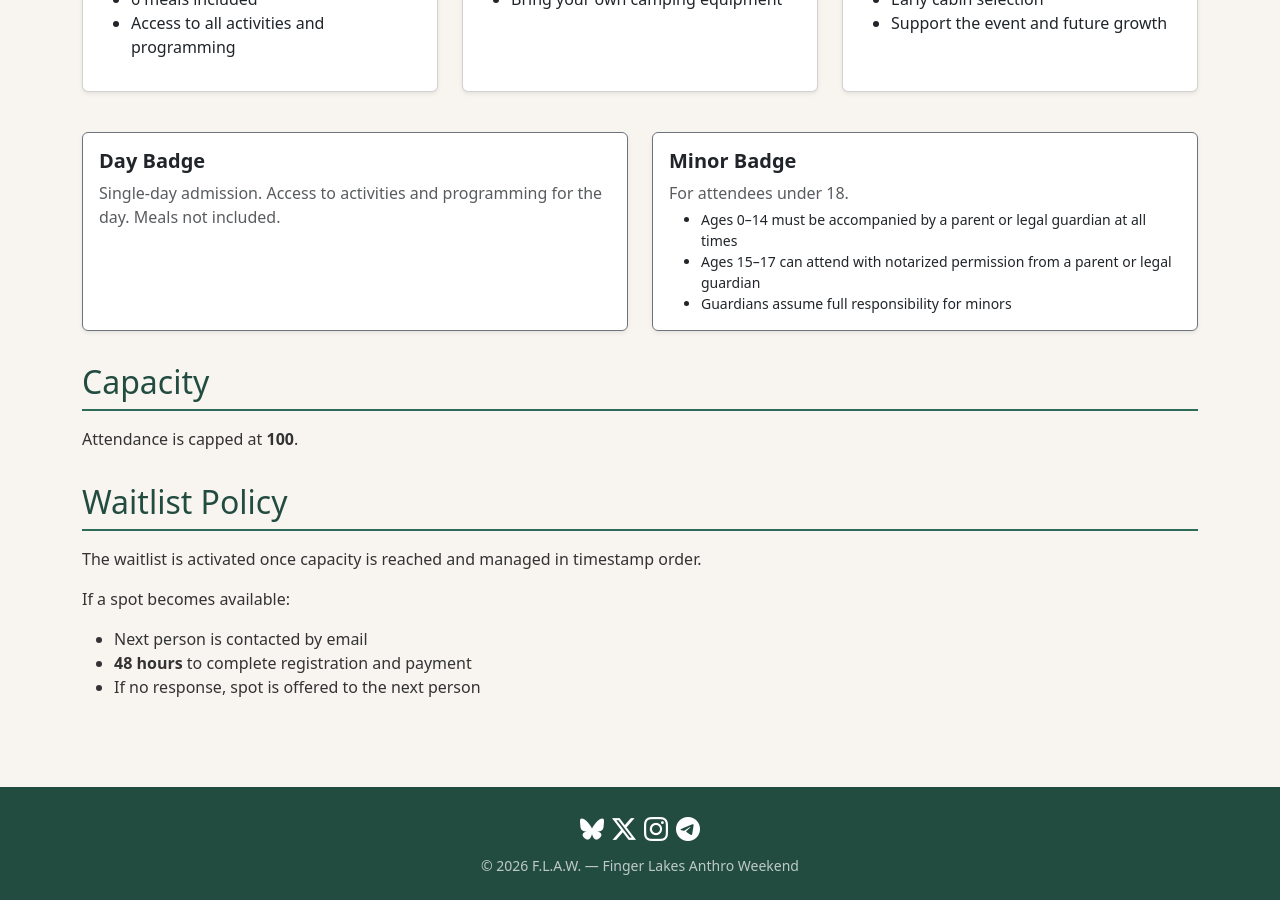
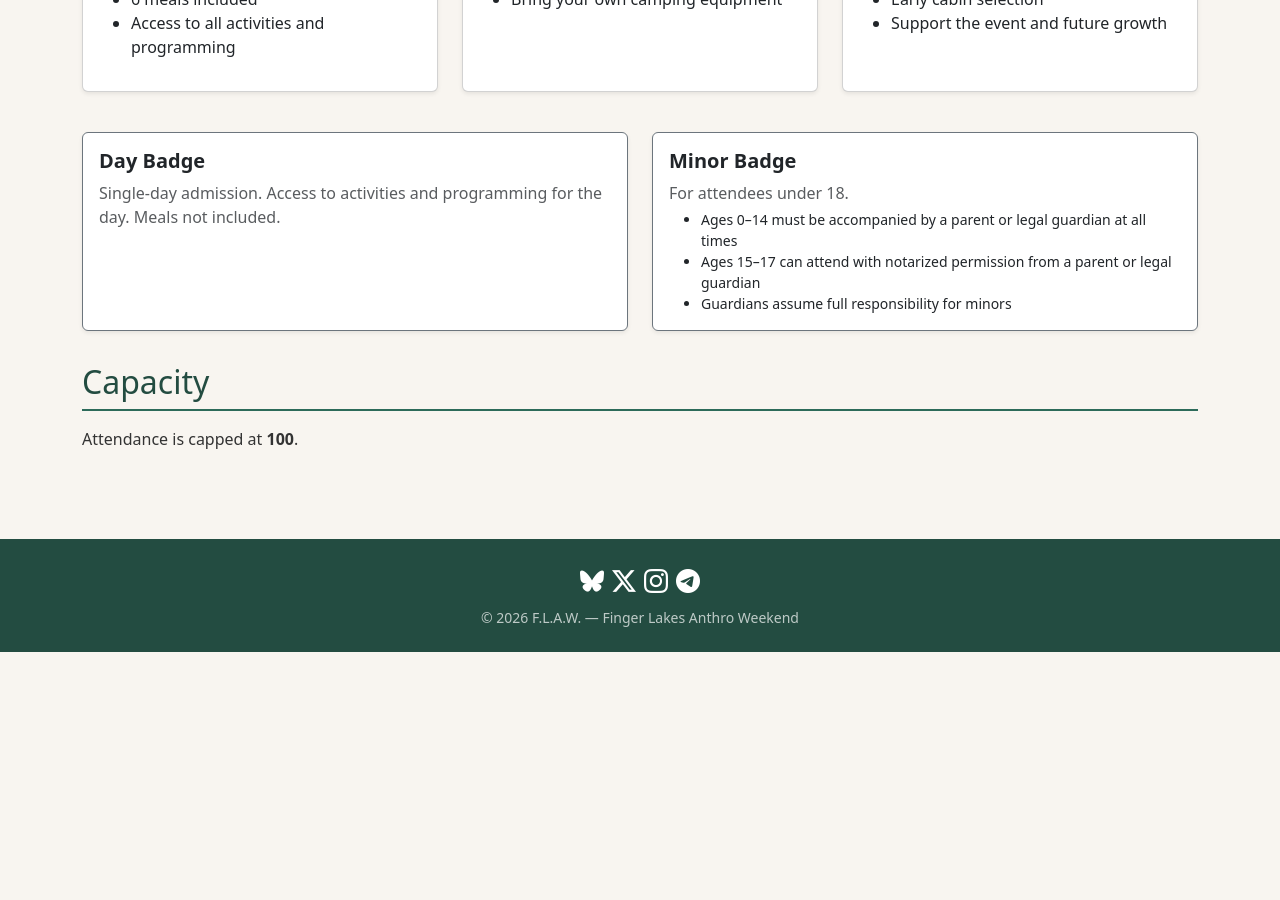
Before and after one commit to campflaw/campflaw.github.io, a Jekyll site: the page built from attend.md, in a window 1280 px wide and 900 px high, scrolled down 892 px. Built offline with Jekyll 4.4.1, drawn with Linux system fonts in a browser that asks for light colours; after the commit the page ends 1544 px from its top, so only the background shows below that.

Commit message:
Removed waitlist section

```diff
--- a/attend.md
+++ b/attend.md
@@ -131,13 +131,3 @@ Registration is only complete when:
 ## Capacity
 
 Attendance is capped at **100**.
-
-## Waitlist Policy
-
-The waitlist is activated once capacity is reached and managed in timestamp order.
-
-If a spot becomes available:
-
-- Next person is contacted by email
-- **48 hours** to complete registration and payment
-- If no response, spot is offered to the next person
```
